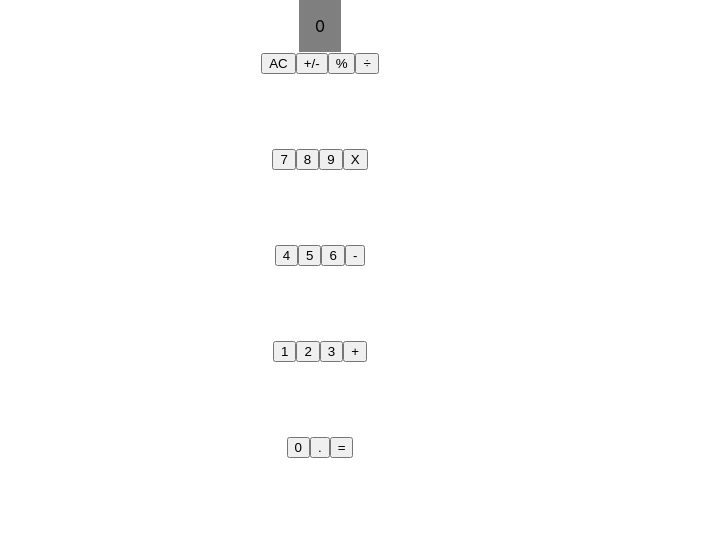
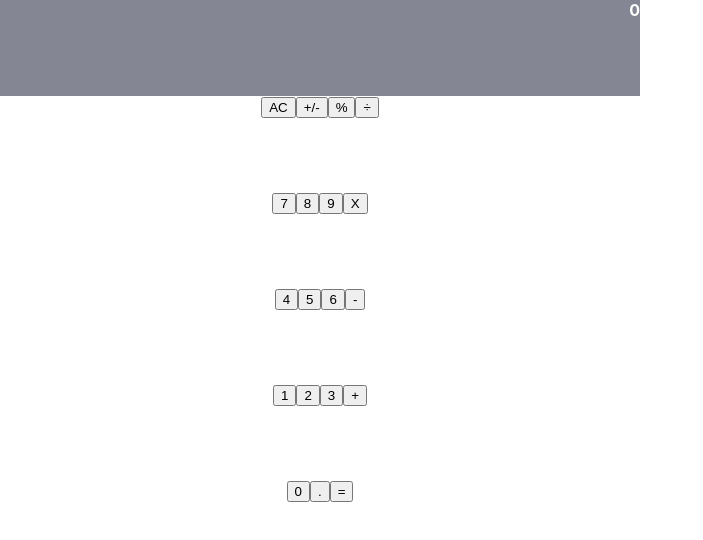
Before and after one commit to AnthonyTC89/react_calculator, a React (Create React App) app: page / in a window 1280 px wide. Shown: the top 540 px of the page, without its empty margins (0-703 px from the left). Built offline with nearby package versions, Linux system fonts and the light colour scheme.

Commit message:
Display component styled

```diff
--- a/src/components/Display.css
+++ b/src/components/Display.css
@@ -1,9 +1,9 @@
 .display {
-  background: rgb(0, 0, 0, 0.5);
-  max-width: 10rem;
-  margin: 0 auto;
-  text-align: right;
+  background:#858693;
+  display: flex;
+  justify-content: flex-end;
+  height: 6rem;
+  color: white;
+  font-weight: bold;
+  width: 100%;
 }
-.result {
-  padding: 0 1rem;
-}
--- a/src/components/Display.js
+++ b/src/components/Display.js
@@ -6,7 +6,7 @@ function Display(props) {
   const { result } = props;
   return (
     <div className="display">
-      <p className="result">{result}</p>
+      { result }
     </div>
   );
 }
```
